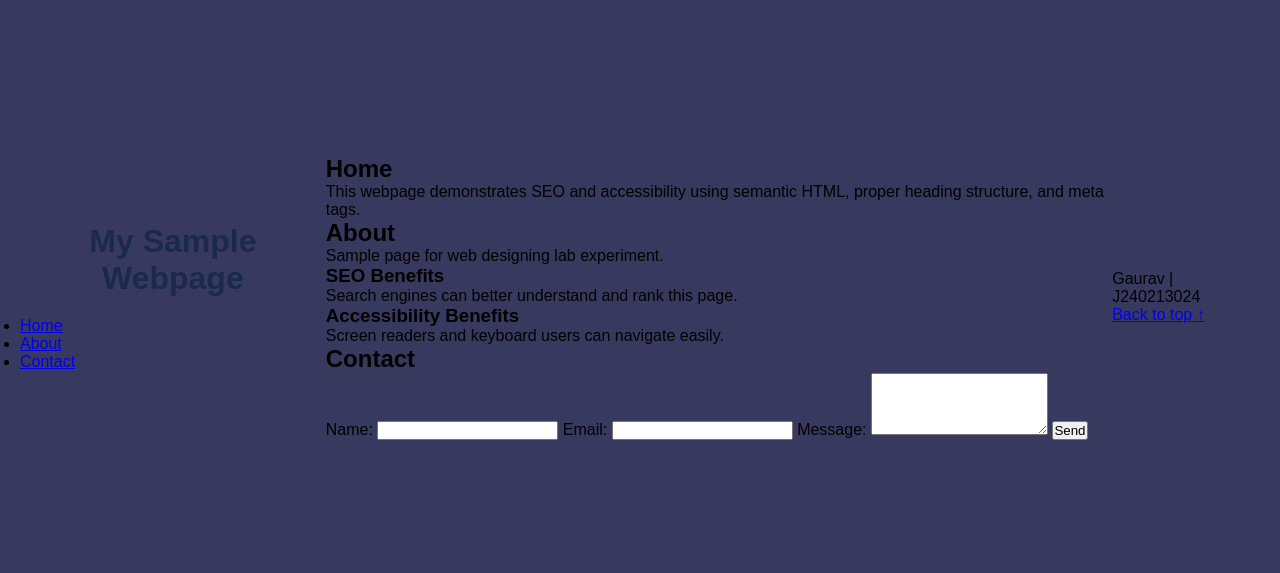
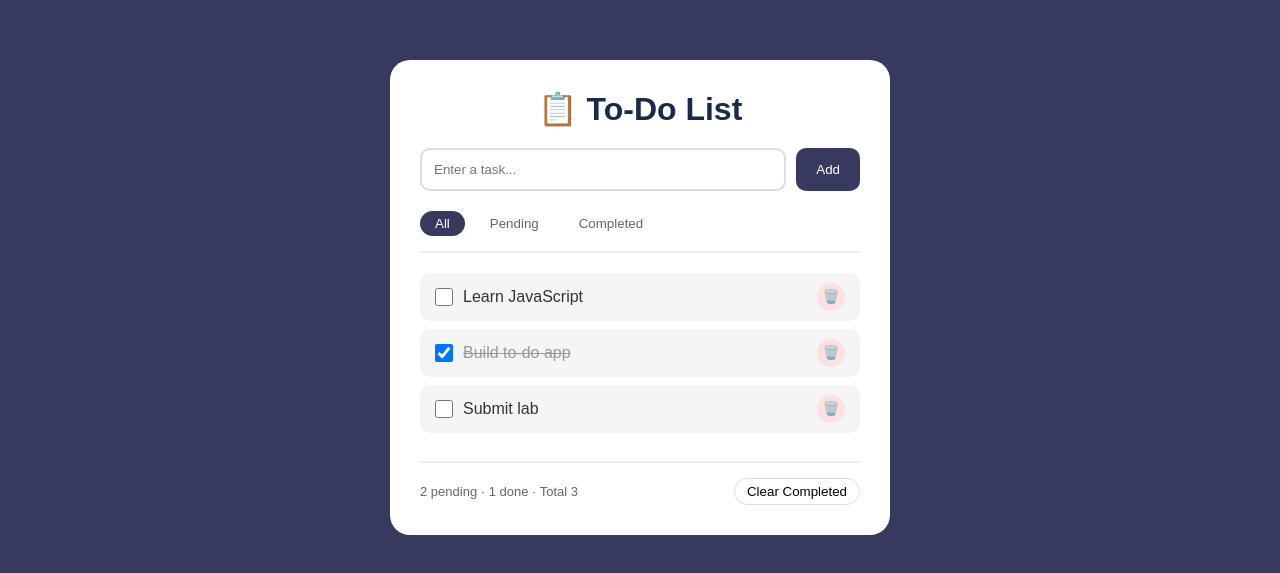
Before and after one commit to Charlie-4965/Web-Development-Experiment--3, a plain HTML site: page index.html in a window 1280 px wide. Shown: the part 103-676 px from the top of the page. Drawn offline with Linux system fonts and the light colour scheme.

Commit message:
Update index.html

```diff
--- a/index.html
+++ b/index.html
@@ -1,64 +1,27 @@
 <!DOCTYPE html>
-<html lang="en">
+<html>
 <head>
-    <meta charset="UTF-8">
-    <meta name="viewport" content="width=device-width, initial-scale=1.0">
-    <meta name="description" content="SEO and accessibility lab experiment">
-    <meta name="author" content="Rashi Sachan">
-    <title>Exp 4 | SEO & Accessibility</title>
+    <title>Experiment 3 | To-Do List</title>
     <link rel="stylesheet" href="style.css">
 </head>
 <body>
-    <header>
-        <h1>My Sample Webpage</h1>
-        <nav>
-            <ul>
-                <li><a href="#home">Home</a></li>
-                <li><a href="#about">About</a></li>
-                <li><a href="#contact">Contact</a></li>
-            </ul>
-        </nav>
-    </header>
-
-    <main>
-        <section id="home">
-            <h2>Home</h2>
-            <p>This webpage demonstrates SEO and accessibility using semantic HTML, proper heading structure, and meta tags.</p>
-        </section>
-
-        <section id="about">
-            <h2>About</h2>
-            <p>Sample page for web designing lab experiment.</p>
-            <article>
-                <h3>SEO Benefits</h3>
-                <p>Search engines can better understand and rank this page.</p>
-            </article>
-            <article>
-                <h3>Accessibility Benefits</h3>
-                <p>Screen readers and keyboard users can navigate easily.</p>
-            </article>
-        </section>
-
-        <section id="contact">
-            <h2>Contact</h2>
-            <form>
-                <label for="name">Name:</label>
-                <input type="text" id="name" name="name" required>
-
-                <label for="email">Email:</label>
-                <input type="email" id="email" name="email" required>
-
-                <label for="message">Message:</label>
-                <textarea id="message" name="message" rows="4"></textarea>
-
-                <button type="submit">Send</button>
-            </form>
-        </section>
-    </main>
-
-    <footer>
-        <p>Gaurav | J240213024</p>
-        <a href="#">Back to top ↑</a>
-    </footer>
+    <div class="app">
+        <h1>📋 To-Do List</h1>
+        <div class="add-task">
+            <input type="text" id="taskInput" placeholder="Enter a task...">
+            <button id="addBtn">Add</button>
+        </div>
+        <div class="filters">
+            <button class="filter active" data-filter="all">All</button>
+            <button class="filter" data-filter="pending">Pending</button>
+            <button class="filter" data-filter="completed">Completed</button>
+        </div>
+        <ul id="taskList"></ul>
+        <div class="footer">
+            <span id="stats"></span>
+            <button id="clearBtn">Clear Completed</button>
+        </div>
+    </div>
+    <script src="script.js"></script>
 </body>
 </html>
```
